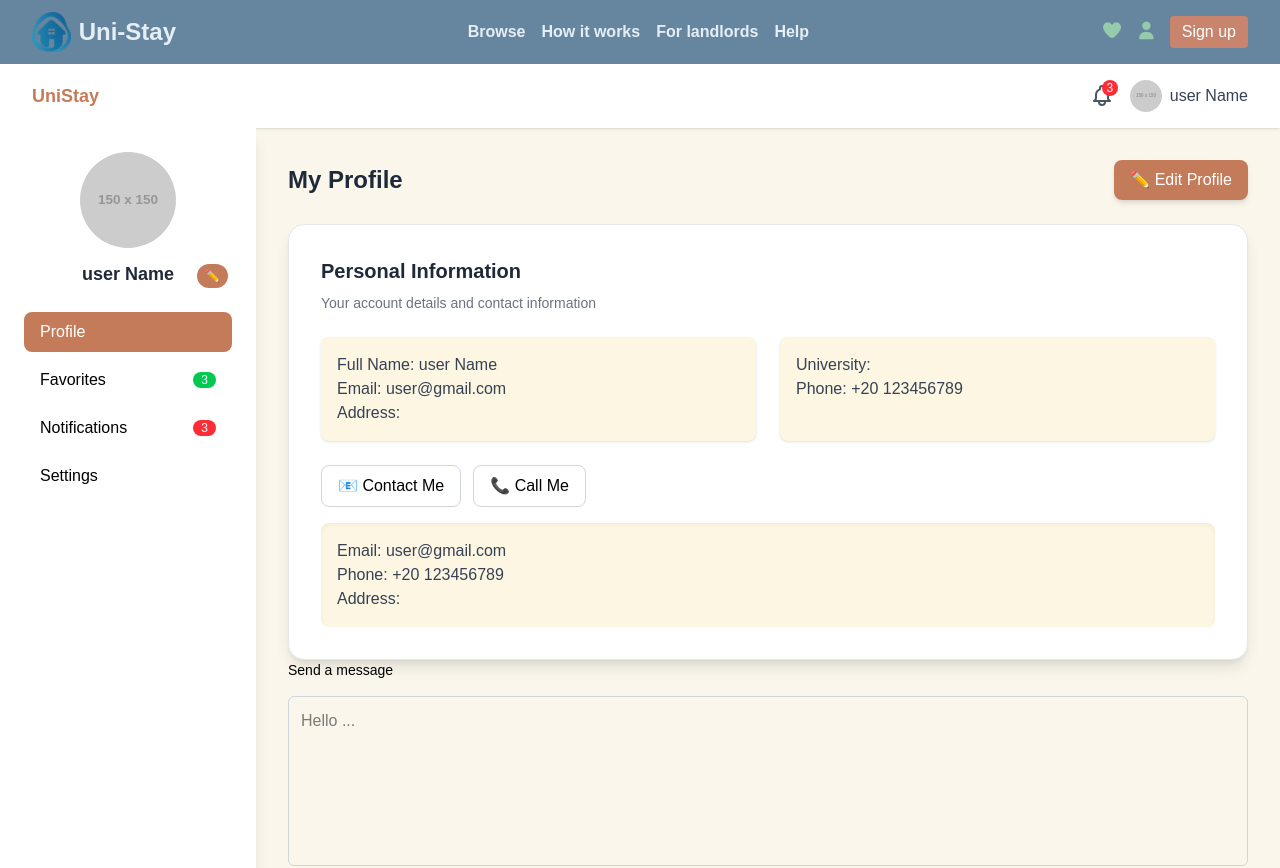
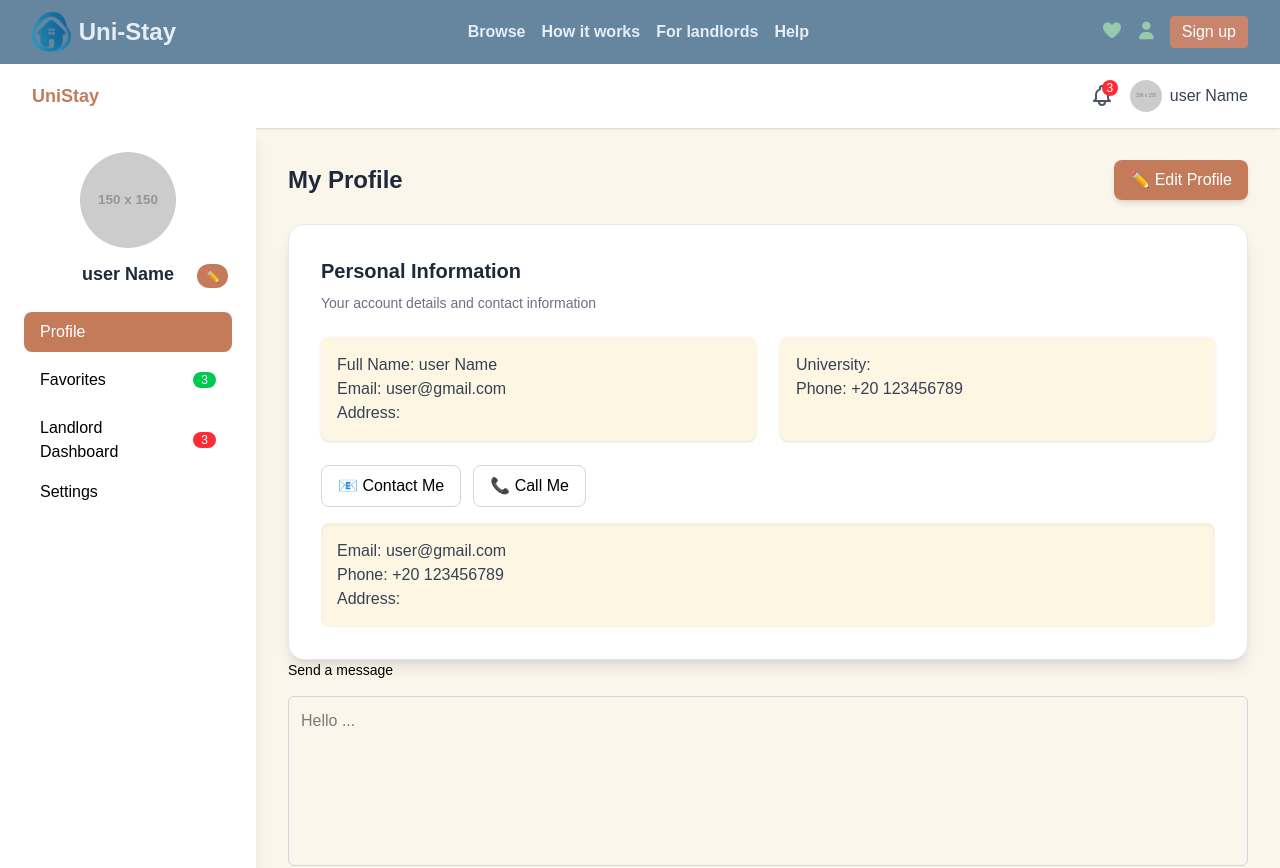
Before and after one commit to AbdallahAbozeid/uni-stay-react, a React (Vite) app: page /owner in a window 1280 px wide. Shown: the top 868 px of the page. Built offline with nearby package versions, Linux system fonts and the light colour scheme.

Commit message:
linking owner page to landlord dashboard

```diff
--- a/src/pages/Owner.jsx
+++ b/src/pages/Owner.jsx
@@ -1,4 +1,5 @@
 import React, { useEffect, useState } from "react";
+import { Link } from "react-router-dom";
 
 export default function Owner() {
   const [user, setUser] = useState({
@@ -90,12 +91,15 @@ useEffect(() => {
             <button className="flex items-center gap-3 w-full text-left bg-[#c47b5a] text-white px-4 py-2 rounded-lg">
               Profile
             </button>
+
             <button className="flex items-center gap-3 w-full text-left px-4 py-2 rounded-lg hover:bg-gray-100">
                Favorites <span className="ml-auto bg-green-500 text-white text-xs px-2 rounded-full">3</span>
             </button>
+           <Link to="/landlord-dashboard">
             <button className="flex items-center gap-3 w-full text-left px-4 py-2 rounded-lg hover:bg-gray-100">
-               Notifications <span className="ml-auto bg-red-500 text-white text-xs px-2 rounded-full">3</span>
+               Landlord Dashboard <span className="ml-auto bg-red-500 text-white text-xs px-2 rounded-full">3</span>
             </button>
+             </Link>
             <button className="flex items-center gap-3 w-full text-left px-4 py-2 rounded-lg hover:bg-gray-100">
                Settings
             </button>
@@ -128,12 +132,12 @@ useEffect(() => {
             <p className="text-sm text-gray-500 mb-6">Your account details and contact information</p>
 
             <div className="grid grid-cols-1 md:grid-cols-2 gap-6 mb-6">
-              <div className="bg-[#fdf6e3] p-4 rounded-lg shadow-sm hover:shadow-md transition duration-200">
+              <div className="bg-us-cream p-4 rounded-lg shadow-sm hover:shadow-md transition duration-200">
                 <p className="text-gray-700"><span className="font-medium">Full Name:</span> {user.name}</p>
                 <p className="text-gray-700"><span className="font-medium">Email:</span> {user.email}</p>
                 <p className="text-gray-700"><span className="font-medium">Address:</span> {user.address}</p>
               </div>
-              <div className="bg-[#fdf6e3] p-4 rounded-lg shadow-sm hover:shadow-md transition duration-200">
+              <div className="bg-us-cream p-4 rounded-lg shadow-sm hover:shadow-md transition duration-200">
                 <p className="text-gray-700"><span className="font-medium">University:</span> {user.university}</p>
                 <p className="text-gray-700"><span className="font-medium">Phone:</span> {user.phone}</p>
               </div>
@@ -149,7 +153,7 @@ useEffect(() => {
             </div>
 
             {/* Contact Details */}
-            <div className="bg-[#fdf6e3] p-4 rounded-lg shadow-inner">
+            <div className="bg-us-cream p-4 rounded-lg shadow-inner">
               <p className="text-gray-700"><span className="font-medium">Email:</span> {user.email}</p>
               <p className="text-gray-700"><span className="font-medium">Phone:</span> {user.phone}</p>
               <p className="text-gray-700"><span className="font-medium">Address:</span> {user.address}</p>
```
